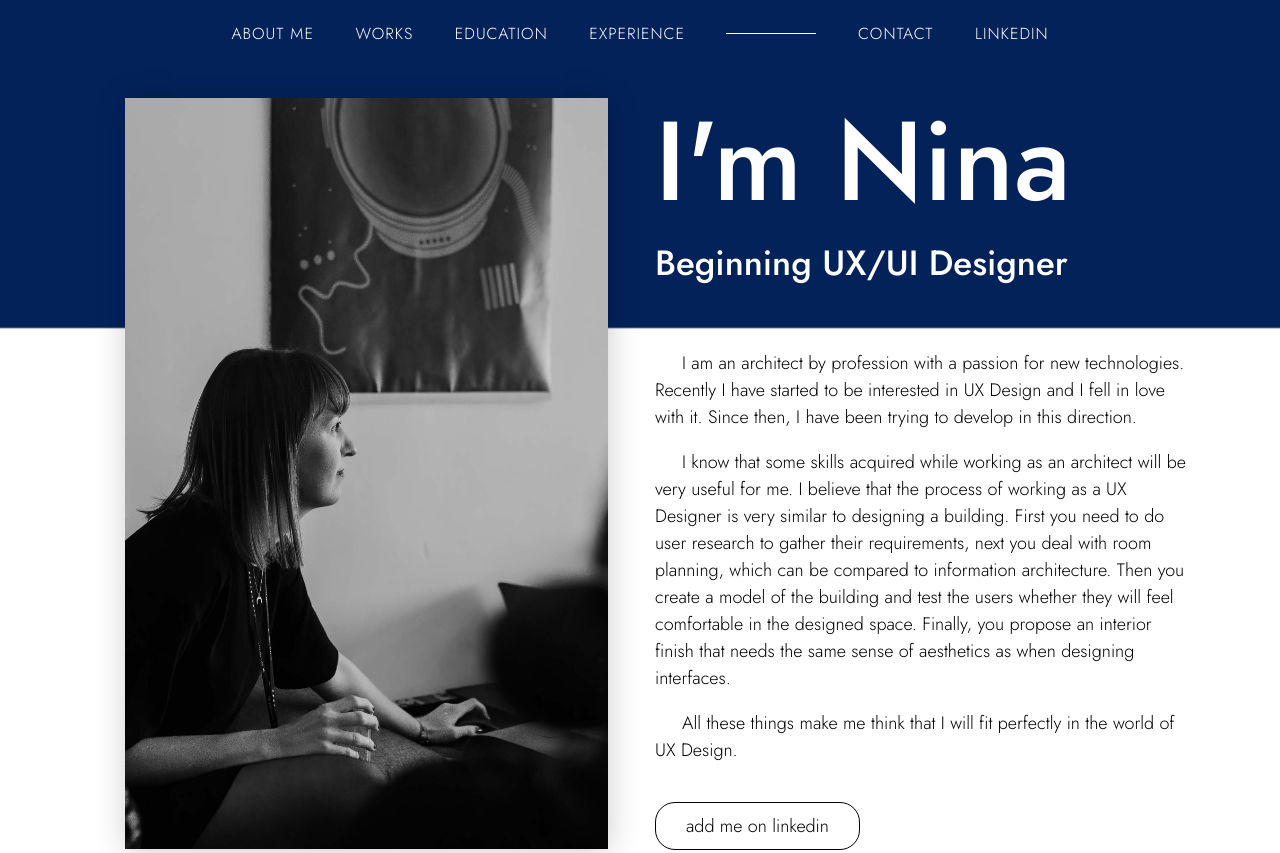
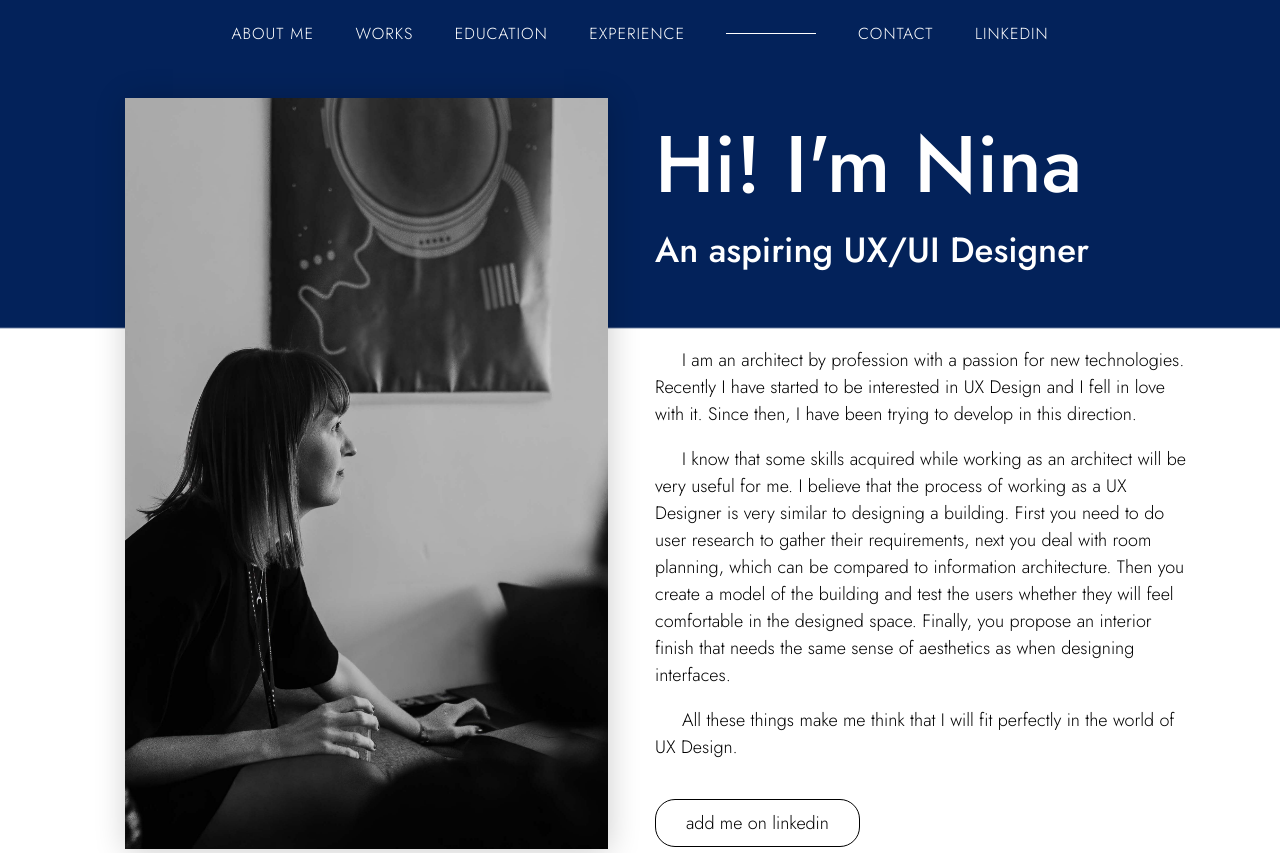
Before and after one commit to ninaniepsuj/ninaniepsuj.github.io, a plain HTML site: page index.html in a window 1280 px wide. Shown: the top 853 px of the page. Drawn offline with Linux system fonts and the light colour scheme.

Commit message:
zmiana tytułu

```diff
--- a/css/styles.css
+++ b/css/styles.css
@@ -59,16 +59,16 @@ nav {
  }
 
  h1 {
-   padding-top: 20px;
+   padding-top: 60px;
    margin-bottom: 0px;
-   font-size: 112px;
+   font-size: 80px;
    line-height: 100%;
    color: white;
  }
 
  h2 {
    padding-top: 0px;
-   padding-bottom: 40px;
+   padding-bottom: 50px;
    font-size: 35px;
    line-height: 100%;
    color: white;
--- a/index.html
+++ b/index.html
@@ -38,8 +38,8 @@
           </div>
         <!-- right column -->
         <div class="col-sm">
-          <h1>I'm Nina</h1>
-          <h2>Beginning UX/UI Designer</h2>
+          <h1>Hi! I'm Nina</h1>
+          <h2>An aspiring UX/UI Designer</h2>
           <p style="text-indent: 5%;"> I am an architect by profession with a passion for new technologies. Recently I have started to be interested in UX Design and I fell in love with it. Since then, I have been trying to develop in this direction.
           </p>
           <p style="text-indent: 5%;">I know that some skills acquired while working as an architect will be very useful for me. I believe that the process of working as a UX Designer is very similar to designing a building. First you need to do user research to gather their requirements, next you deal with room planning, which can be compared to information architecture. Then you create a model of the building and test the users whether they will feel comfortable in the designed space. Finally, you propose an interior finish that needs the same sense of aesthetics as when designing interfaces.
```
